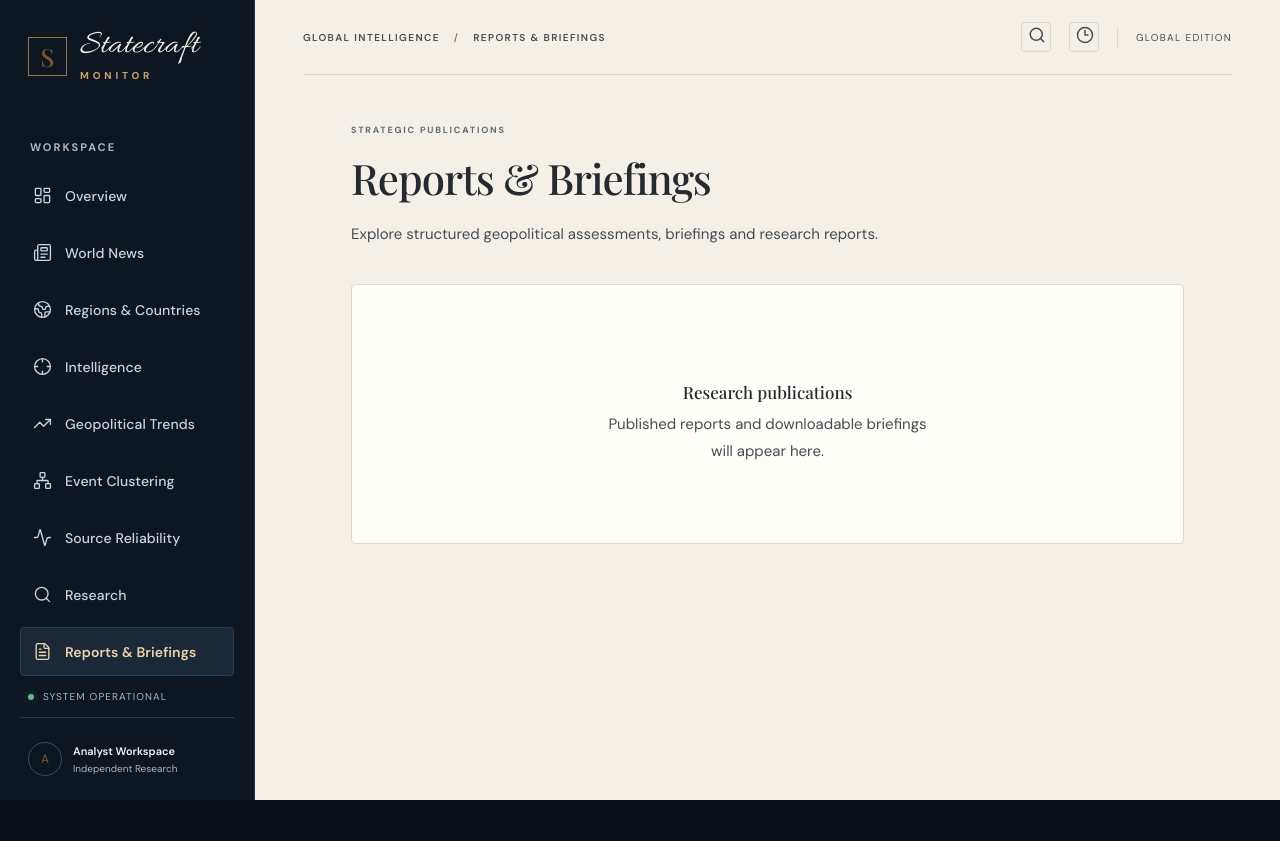
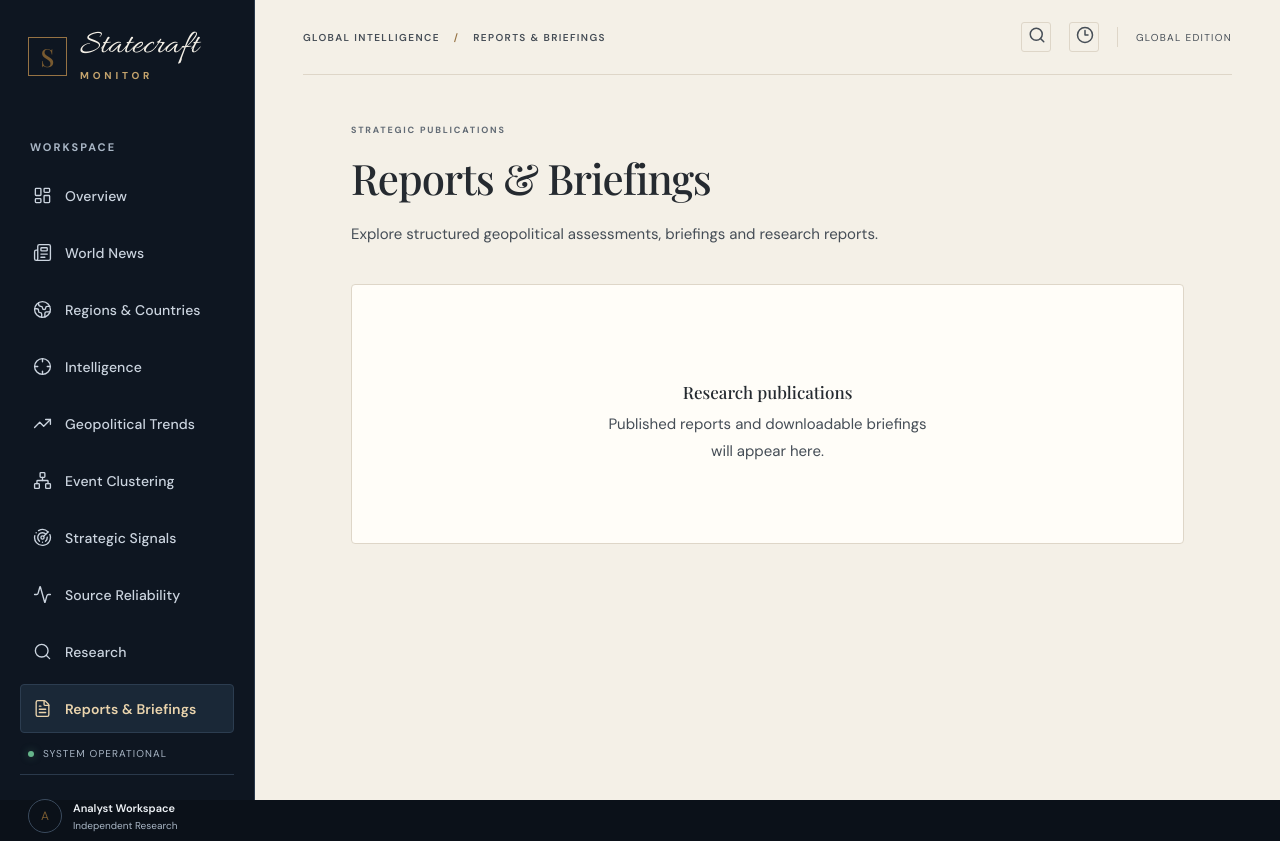
Before and after one commit to ahmedsarwar8307-cpu/STATECRAFT-MONITOR, a React (Vite) app in the folder dashboard/: page /reports in a window 1280 px wide. Before the commit the page ends 800 px from the top, so only its background shows below. Built offline with nearby package versions, Linux system fonts and the light colour scheme; a web font is replaced by a local one.

Commit message:
Add Strategic Signals navigation

```diff
--- a/dashboard/src/components/Sidebar.jsx
+++ b/dashboard/src/components/Sidebar.jsx
@@ -7,6 +7,7 @@ import {
   Crosshair,
   TrendingUp,
   Activity,
+  Radar,
   Network,
   Search,
   FileText,
@@ -19,6 +20,7 @@ const navigation = [
   { name: 'Intelligence', path: '/intelligence', icon: Crosshair },
   { name: 'Geopolitical Trends', path: '/trends', icon: TrendingUp },
   { name: 'Event Clustering', path: '/events', icon: Network },
+  { name: 'Strategic Signals', path: '/signals', icon: Radar },
   { name: 'Source Reliability', path: '/sources', icon: Activity },
   { name: 'Research', path: '/research', icon: Search },
   { name: 'Reports & Briefings', path: '/reports', icon: FileText },
```
